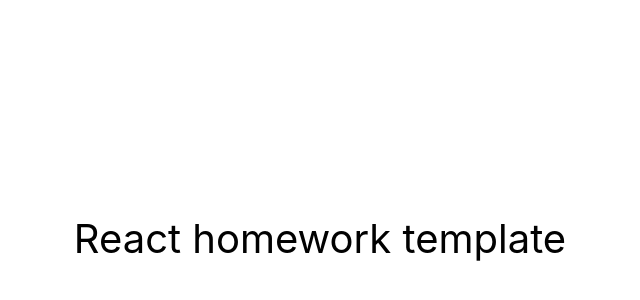
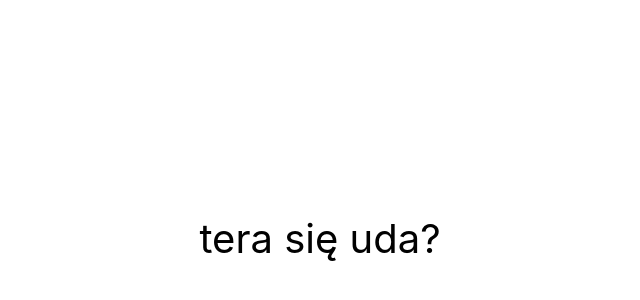
Before and after one commit to KacperMadajewski/goit-react-hw-04-feedback, a React (Create React App) app: page / in a window 1280 px wide. Shown: the part 162-462 px from the top of the page, without its empty margins (320-960 px from the left). Built offline with nearby package versions, Linux system fonts and the light colour scheme.

Commit message:
settings changed

```diff
--- a/src/components/App.jsx
+++ b/src/components/App.jsx
@@ -7,10 +7,10 @@ export const App = () => {
         justifyContent: 'center',
         alignItems: 'center',
         fontSize: 40,
-        color: '#010101'
+        color: '#010101',
       }}
     >
-      React homework template
+      tera się uda?{' '}
     </div>
   );
 };
```
